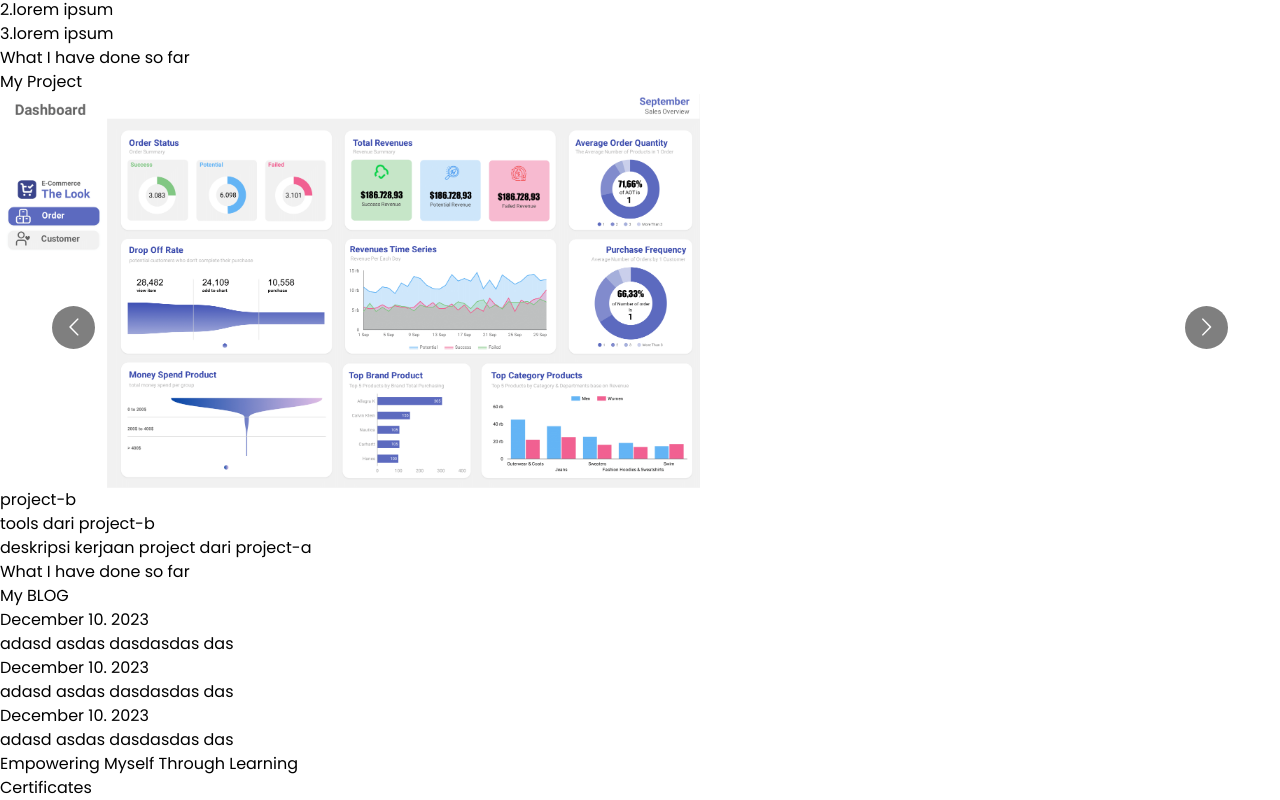
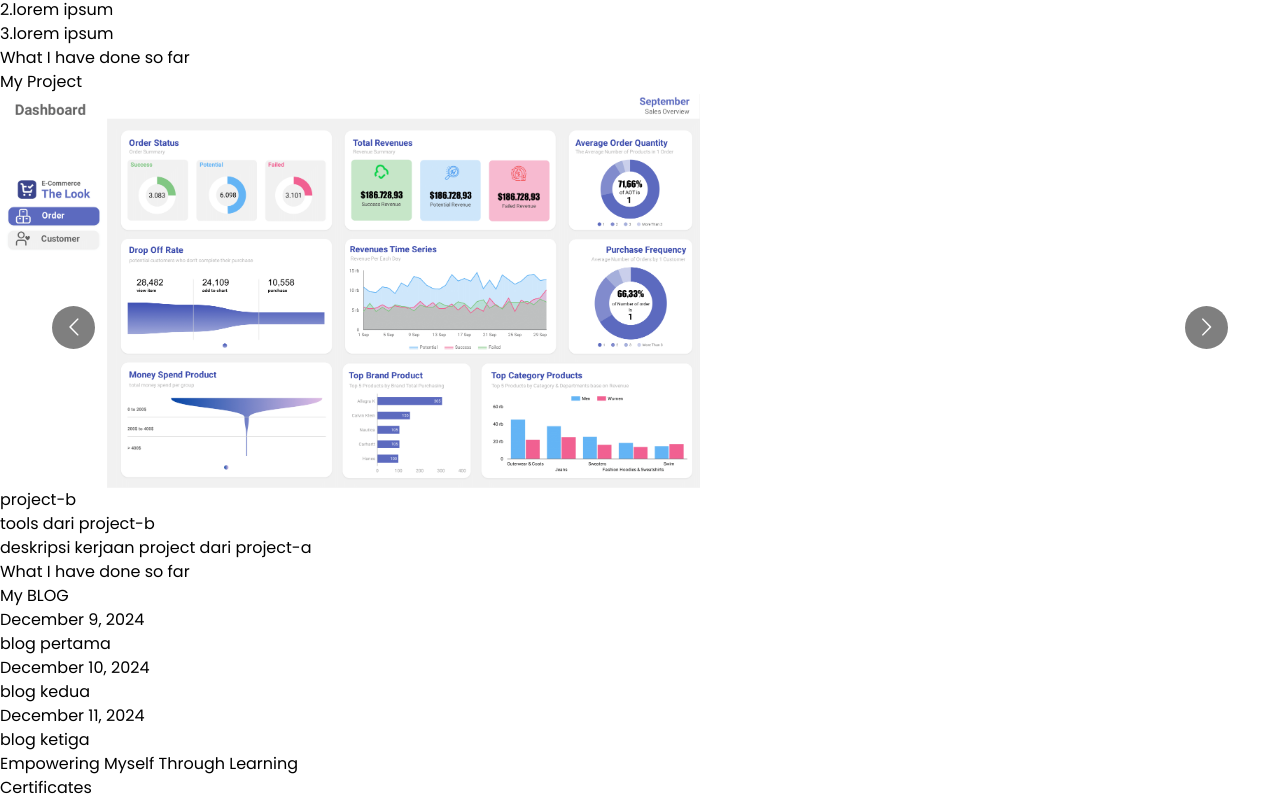
Before and after one commit to rhamdansyahrulm/self-portfolio, a Next.js app: page / in a window 1280 px wide. Shown: the part 4327-5127 px from the top of the page. Built offline with nearby package versions, Linux system fonts and the light colour scheme.

Commit message:
govern the static data in blog and certificate section

```diff
--- a/Components/Blog.tsx
+++ b/Components/Blog.tsx
@@ -1,6 +1,26 @@
 import Image from "next/image";
 
 import React from 'react'
+
+import { blog_list } from "@/constants";
+
+const Blog_content = ({ blog_val })  => {
+    return (
+        <div className="opacity-80 hover:cursor-pointer hover:opacity-100">
+            <div className="w-[100%] relative h-[400px]">
+                <Image src={blog_val.image} alt="blog" layout="fill" className="object-cover"/>
+            </div>
+            <div className="w-[90%] text-center mx-auto bg-[#09101a] relative p-[2rem] mt-[-1rem]">
+                <div className="w-fit px-[2rem] py-[1rem] bg-yellow-400 relative mt-[-3rem] text-black font-semibold text-[17px] mx-auto">
+                    {blog_val.date}
+                </div>
+                <div className="flex flex-col md:flex-row items-center mt-[1rem]">
+                    <h3 className="text-white text-center font-bold mx-auto">{blog_val.title}</h3>
+                </div>
+            </div>
+        </div>
+    )
+}
 
 const Blog = () => {
   return (
@@ -12,45 +32,9 @@ const Blog = () => {
             My <span className="text-yellow-400">BLOG</span>
         </h2>
         <div className="grid grid-cols-1 lg:grid-cols-2 xl:grid-cols-3 mt-[4rem] gap-[3rem] w-[80%] mx-auto">
-            <div className="opacity-80 hover:cursor-pointer hover:opacity-100">
-                <div className="w-[100%] relative h-[400px]">
-                    <Image src="/images/blog3.jpg" alt="blog" layout="fill" className="object-cover"/>
-                </div>
-                <div className="w-[90%] text-center mx-auto bg-[#09101a] relative p-[2rem] mt-[-1rem]">
-                    <div className="w-fit px-[2rem] py-[1rem] bg-yellow-400 relative mt-[-3rem] text-black font-semibold text-[17px] mx-auto">
-                        December 10. 2023
-                    </div>
-                    <div className="flex flex-col md:flex-row items-center mt-[1rem]">
-                        <h3 className="text-white text-center font-bold mx-auto">adasd asdas dasdasdas das</h3>
-                    </div>
-                </div>
-            </div>
-            <div className="opacity-80 hover:cursor-pointer hover:opacity-100">
-                <div className="w-[100%] relative h-[400px]">
-                    <Image src="/images/blog3.jpg" alt="blog" layout="fill" className="object-cover"/>
-                </div>
-                <div className="w-[90%] text-center mx-auto bg-[#09101a] relative p-[2rem] mt-[-1rem]">
-                    <div className="w-fit px-[2rem] py-[1rem] bg-yellow-400 relative mt-[-3rem] text-black font-semibold text-[17px] mx-auto">
-                        December 10. 2023
-                    </div>
-                    <div className="flex flex-col md:flex-row items-center mt-[1rem]">
-                        <h3 className="text-white text-center font-bold mx-auto">adasd asdas dasdasdas das</h3>
-                    </div>
-                </div>
-            </div>
-            <div className="opacity-80 hover:cursor-pointer hover:opacity-100">
-                <div className="w-[100%] relative h-[400px]">
-                    <Image src="/images/blog3.jpg" alt="blog" layout="fill" className="object-cover"/>
-                </div>
-                <div className="w-[90%] text-center mx-auto bg-[#09101a] relative p-[2rem] mt-[-1rem]">
-                    <div className="w-fit px-[2rem] py-[1rem] bg-yellow-400 relative mt-[-3rem] text-black font-semibold text-[17px] mx-auto">
-                        December 10. 2023
-                    </div>
-                    <div className="flex flex-col md:flex-row items-center mt-[1rem]">
-                        <h3 className="text-white text-center font-bold mx-auto">adasd asdas dasdasdas das</h3>
-                    </div>
-                </div>
-            </div>
+            {blog_list.map ((blog_val, index) =>
+                <Blog_content blog_val = {blog_val}/>
+            )}
         </div>
     </div>
   )
--- a/Components/certificates_slides.tsx
+++ b/Components/certificates_slides.tsx
@@ -1,17 +1,6 @@
 import { useState, useEffect } from 'react';
 import { motion, useMotionValue } from 'framer-motion';
-
-const imgs = [
-  "/images/p1.jpg",
-  "/images/p2.jpg",
-  "/images/p3.jpg",
-  "/images/p4.jpg",
-  "/images/p5.jpg",
-  "/images/p1.jpg",
-  "/images/p2.jpg",
-  "/images/p3.jpg",
-  "/images/p4.jpg",
-];
+import { certificate_image } from "@/constants";
 
 const ONE_SECOND = 1000;
 const AUTO_DELAY = ONE_SECOND * 3;
@@ -35,7 +24,7 @@ export const Certificates_slides = () => {
 
       if (x === 0) {
         setImgIndex((pv) => {
-          if (pv >= (imgs.length / 6) - 1) {
+          if (pv >= (certificate_image.length / 6) - 1) {
             return 0;
           }
           return pv + 1;
@@ -49,7 +38,7 @@ export const Certificates_slides = () => {
   const onDragEnd = () => {
     const x = dragX.get();
 
-    if (x <= -DRAG_BUFFER && imgIndex < imgs.length - 1) {
+    if (x <= -DRAG_BUFFER && imgIndex < certificate_image.length - 1) {
       setImgIndex((pv) => 2);
     } else if (x >= DRAG_BUFFER && imgIndex > 0) {
       setImgIndex((pv) => 2);
@@ -84,12 +73,12 @@ export const Certificates_slides = () => {
 const Images = ({ imgIndex }) => {
   return (
     <>
-      {imgs.map((imgSrc, idx) => {
+      {certificate_image.map((certificate_imagerc, idx) => {
         return (
           <motion.div
-            key={imgSrc} // Use a unique key for each image
+            key={certificate_imagerc} // Use a unique key for each image
             style={{
-              backgroundImage: `url(${imgSrc})`, // Use the url() function for background images
+              backgroundImage: `url(${certificate_imagerc})`, // Use the url() function for background images
               backgroundSize: "cover",
               backgroundPosition: "center",
             }}
--- a/constants/index.ts
+++ b/constants/index.ts
@@ -98,4 +98,34 @@ const project_list = [
     },
 ]
 
-export { experiences, educations_formal, educations_nonformal, project_list }
+const blog_list = [
+    {
+        image : "/images/blog1.jpg",
+        title : "blog pertama",
+        date : "December 9, 2024",
+    },
+    {
+        image : "/images/blog2.jpg",
+        title : "blog kedua",
+        date : "December 10, 2024",
+    },
+    {
+        image : "/images/blog3.jpg",
+        title : "blog ketiga",
+        date : "December 11, 2024",
+    },
+]
+
+const certificate_image = [
+    "/images/p1.jpg",
+    "/images/p2.jpg",
+    "/images/p3.jpg",
+    "/images/p4.jpg",
+    "/images/p5.jpg",
+    "/images/p1.jpg",
+    "/images/p2.jpg",
+    "/images/p3.jpg",
+    "/images/p4.jpg",
+  ];
+
+export { experiences, educations_formal, educations_nonformal, project_list, blog_list, certificate_image }
```
